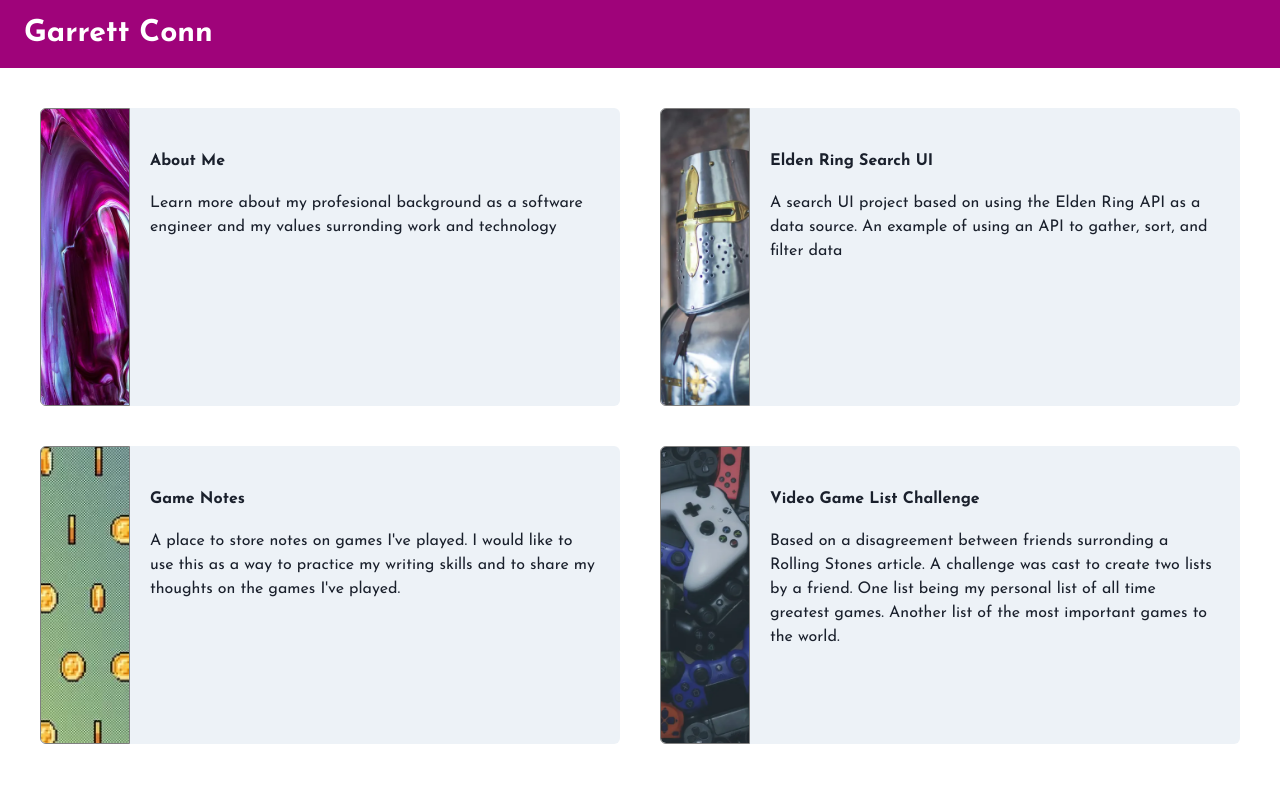
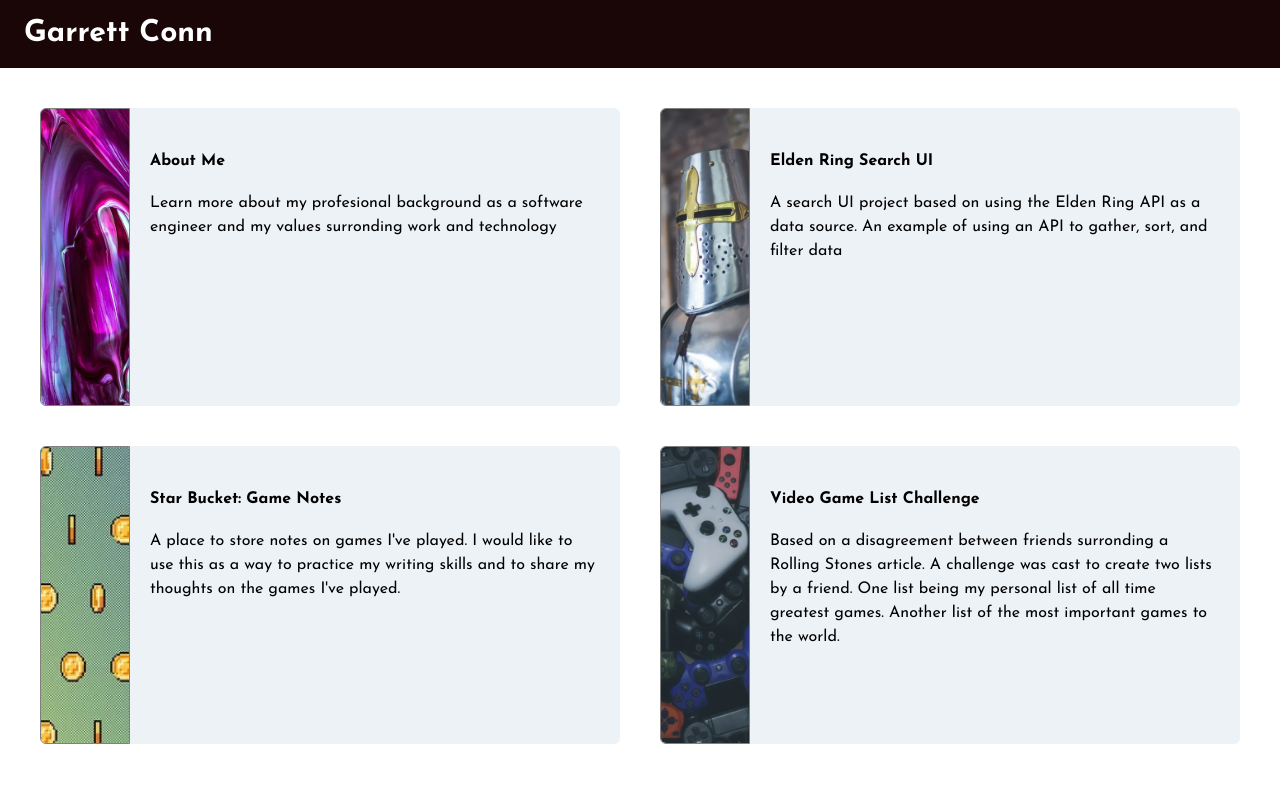
Before and after one commit to platform6/personal_site, a React (Create React App) app: page / in a window 1280 px wide. Shown: the top 800 px of the page. Built offline with nearby package versions, Linux system fonts and the light colour scheme.

Commit message:
starting new year project

```diff
--- a/src/App.css
+++ b/src/App.css
@@ -1,5 +1,4 @@
-/* App.css */
-
+/* App.css - Layout structure only */
 .app-container {
   display: flex;
   flex-direction: column;
@@ -7,17 +6,5 @@
 }
 
 .content {
-  flex: 1; /* This makes the content area take up the remaining space */
+  flex: 1;
 }
-
-.body h1,
-h2,
-h3,
-h4,
-h5,
-h6 {
-  font-family: 'Josefin Sans', sans-serif;
-  font-optical-sizing: auto;
-  font-weight: 700;
-  font-style: normal;
-}
--- a/src/components/Expertise.js
+++ b/src/components/Expertise.js
@@ -43,7 +43,9 @@ const Expertise = () => {
     <Box bg={'#F4C3E9'} p={{ base: 2, md: 6 }} align={'center'} pb={8} px={5}>
       <Text mb={3}>
         KEY AREAS OF{' '}
-        <span style={{ color: '#9f037a', fontWeight: '600' }}>EXPERTISE</span>
+        <span style={{ color: 'brand.primary', fontWeight: '600' }}>
+          EXPERTISE
+        </span>
       </Text>
       {grid}
     </Box>
--- a/src/components/Footer.js
+++ b/src/components/Footer.js
@@ -23,8 +23,7 @@ const SocialIcon = ({ href, icon, aria }) => (
 const Footer = () => {
   return (
     <Box
-      border={'2px solid purple'}
-      bg="#9f037a"
+      bg="brand.primary"
       color="white"
       py={{ base: 8, md: 4 }}
       mt={10}
--- a/src/components/Header.js
+++ b/src/components/Header.js
@@ -4,7 +4,7 @@ import { Box, Flex, Heading } from '@chakra-ui/react';
 import { Link } from 'react-router-dom';
 
 const Header = () => (
-  <Box bg="#9f037a" p={4} py={{ base: 6, md: 4 }}>
+  <Box bg="brand.primary" p={4} py={{ base: 6, md: 4 }}>
     <Flex justify="space-between" align="center">
       <Link to="/">
         <Heading pl={'8px'} as="h1" size="lg" color="white">
--- a/src/components/SectionCard.js
+++ b/src/components/SectionCard.js
@@ -3,10 +3,9 @@ import { Box, Heading, Text, Flex, Image } from '@chakra-ui/react';
 import { Link } from 'react-router-dom';
 import DOMPurify from 'dompurify';
 
-const SectionCard = ({ link, heading, text, img, alt }) => {
+const SectionCard = ({ link, heading, text, img, alt, external }) => {
   const sanitizedText = DOMPurify.sanitize(text);
-  return (
-    <Link to={link} style={{ display: 'flex', flexGrow: 1 }}>
+  const cardContent = (
     <Box bg="gray.100" p={{ base: 2, md: 6 }} borderRadius="md">
       <Flex flexDirection="row" height={'250px'}>
         <Box
@@ -41,6 +40,24 @@ const SectionCard = ({ link, heading, text, img, alt }) => {
         </Flex>
       </Flex>
     </Box>
+  );
+
+  if (external) {
+    return (
+      <a
+        href={link}
+        target="_blank"
+        rel="noopener noreferrer"
+        style={{ display: 'flex', flexGrow: 1 }}
+      >
+        {cardContent}
+      </a>
+    );
+  }
+
+  return (
+    <Link to={link} style={{ display: 'flex', flexGrow: 1 }}>
+      {cardContent}
     </Link>
   );
 };
--- a/src/components/TagSection.js
+++ b/src/components/TagSection.js
@@ -29,7 +29,9 @@ const TagSection = ({ selectedTag, onTagSelect }) => {
             key={item}
             _hover={{ bg: '#d756b9' }}
             onClick={() => onTagSelect(apiItems[item])}
-            background={selectedTag === apiItems[item] ? '#F4C3E9' : '#9f037a'}
+            background={
+              selectedTag === apiItems[item] ? '#F4C3E9' : 'brand.primary'
+            }
           >
             {item}
           </Button>
--- a/src/data/section.json
+++ b/src/data/section.json
@@ -5,7 +5,8 @@
     "text": "Learn more about my profesional background as a software engineer and my values surronding work and technology",
     "link": "/about-me",
     "img": "/resized/purpleBorder-480.webp",
-    "alt": "purple paint swirl"
+    "alt": "purple paint swirl",
+    "external": false
   },
   {
     "id": 2,
@@ -13,15 +14,17 @@
     "text": "A search UI project based on using the Elden Ring API as a data source.  An example of using an API to gather, sort, and filter data ",
     "link": "/elden",
     "img": "/resized/knight-480.webp",
-    "alt": "knight in shining armor"
+    "alt": "knight in shining armor",
+    "external": false
   },
   {
     "id": 3,
-    "heading": "Game Notes",
+    "heading": "Star Bucket: Game Notes",
     "text": "A place to store notes on games I've played.  I would like to use this as a way to practice my writing skills and to share my thoughts on the games I've played.",
-    "link": "https://looping.pika.page/",
+    "link": "https://starbucket.pika.page/",
     "img": "/resized/coin-480.webp",
-    "alt": "8 bit coins"
+    "alt": "8 bit coins",
+    "external": true
   },
   {
     "id": 5,
@@ -29,6 +32,7 @@
     "text": "Based on a disagreement between friends surronding a Rolling Stones article.  A challenge was cast to create two lists by a friend. One list being my personal list of all time greatest games. Another list of the most important games to the world.",
     "link": "/gamelist",
     "img": "/resized/game_controllers-480.webp",
-    "alt": "game controllers"
+    "alt": "game controllers",
+    "external": false
   }
 ]
--- a/src/index.css
+++ b/src/index.css
@@ -1,13 +1,8 @@
-body {
-  margin: 0;
-  font-family: -apple-system, BlinkMacSystemFont, 'Segoe UI', 'Roboto', 'Oxygen',
-    'Ubuntu', 'Cantarell', 'Fira Sans', 'Droid Sans', 'Helvetica Neue',
-    sans-serif;
-  -webkit-font-smoothing: antialiased;
-  -moz-osx-font-smoothing: grayscale;
+/* index.css - Keep only what Chakra doesn't handle */
+* {
+  box-sizing: border-box;
 }
 
-code {
-  font-family: source-code-pro, Menlo, Monaco, Consolas, 'Courier New',
-    monospace;
+html {
+  scroll-behavior: smooth;
 }
--- a/src/pages/Elden.js
+++ b/src/pages/Elden.js
@@ -63,7 +63,7 @@ const Elden = () => {
           </Text>
           <br></br>
           <Link
-            color={'#9f037a'}
+            color={'brand.primary'}
             isExternal
             href={'https://eldenring.fanapis.com/'}
             aria-label={'link to elden ring fan api'}
--- a/src/pages/GameList.js
+++ b/src/pages/GameList.js
@@ -74,14 +74,14 @@ const GameList = () => {
       <ButtonGroup spacing={4} mb={6} width="100%" justifyContent="center">
         <Button
           color={'white'}
-          bg={activeSheet === 'GameList' ? '#9f037a' : 'gray'}
+          bg={activeSheet === 'GameList' ? 'brand.primary' : 'gray'}
           onClick={() => handleSheetChange('GameList')}
         >
           Game List (Personal)
         </Button>
         <Button
           color={'white'}
-          bg={activeSheet === 'GameListInf' ? '#9f037a' : 'lightGray'}
+          bg={activeSheet === 'GameListInf' ? '' : 'lightGray'}
           onClick={() => handleSheetChange('GameListInf')}
         >
           Game List (Most Influential)
--- a/src/pages/HomePage.js
+++ b/src/pages/HomePage.js
@@ -25,6 +25,7 @@ const HomePage = () => {
           text={section.text}
           img={section.img}
           alt={section.alt}
+          external={section.external}
         />
       ))}
     </>
--- a/src/theme.js
+++ b/src/theme.js
@@ -6,6 +6,33 @@ const theme = extendTheme({
     heading: `'Josefin Sans', sans-serif`,
     body: `'Josefin Sans', sans-serif`,
   },
+  styles: {
+    global: {
+      body: {
+        bg: 'white', // Default background
+        color: 'black', // Default text color
+        margin: 0,
+        WebkitFontSmoothing: 'antialiased',
+        MozOsxFontSmoothing: 'grayscale',
+      },
+      'h1, h2, h3, h4, h5, h6': {
+        fontFamily: `'Josefin Sans', sans-serif`,
+        fontOpticalSizing: 'auto',
+        fontWeight: 700,
+        fontStyle: 'normal',
+      },
+      code: {
+        fontFamily: `source-code-pro, Menlo, Monaco, Consolas, 'Courier New', monospace`,
+      },
+    },
+  },
+  colors: {
+    brand: {
+      primary: '#1b0607',
+      secondary: '#1b0607', // Keep your old color as secondary if needed
+      // Add other brand colors here
+    },
+  },
 });
 
 export default theme;
```
Also changed, not shown: 1 other file (tests, documents, lock files or other folders). Lines whose indentation alone changed are shown as unchanged.
